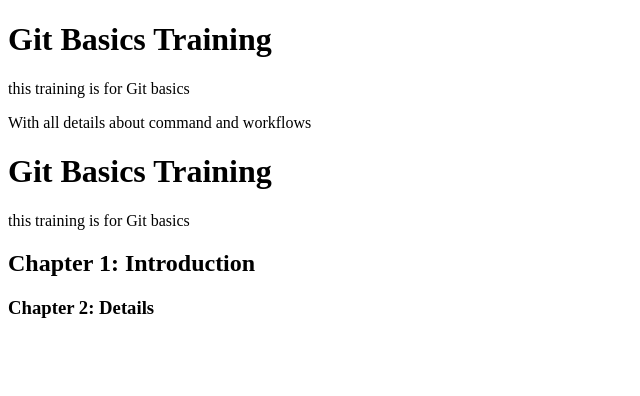
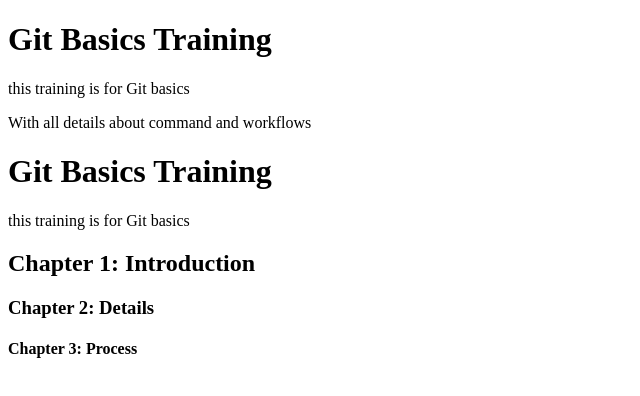
Before and after one commit to KWinTech2021/cicdtest, a website: page src/index.html in a window 1280 px wide. Shown: the whole page, without its empty margins (0-640 px from the left). Drawn offline with Linux system fonts and the light colour scheme.

Commit message:
changed index file again

```diff
--- a/src/index.html
+++ b/src/index.html
@@ -18,5 +18,7 @@
     <h2>Chapter 1: Introduction</h2>
 
     <h3>Chapter 2: Details</h3>
+
+    <h4>Chapter 3: Process</h4>
 </body>
 </html>
```
